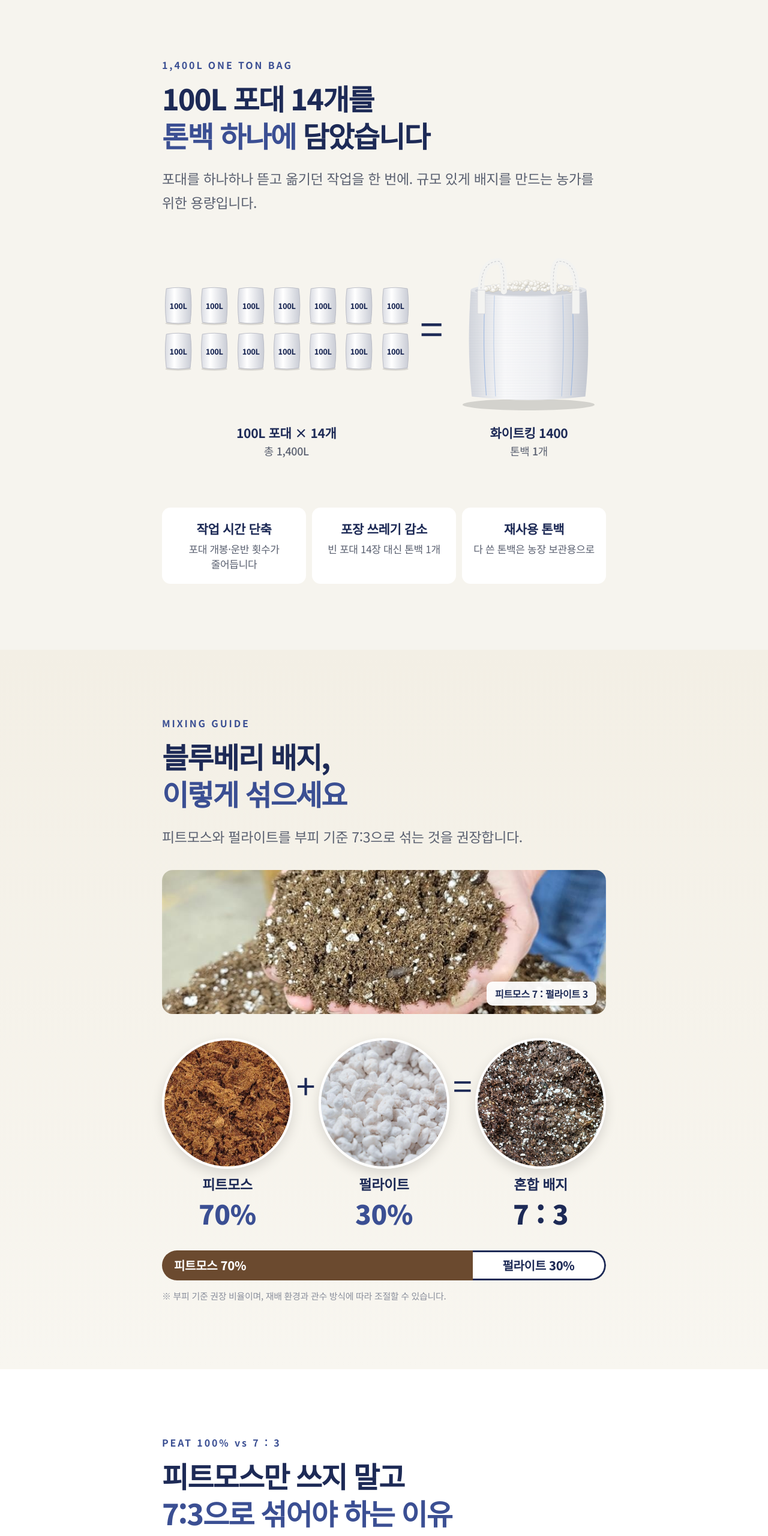
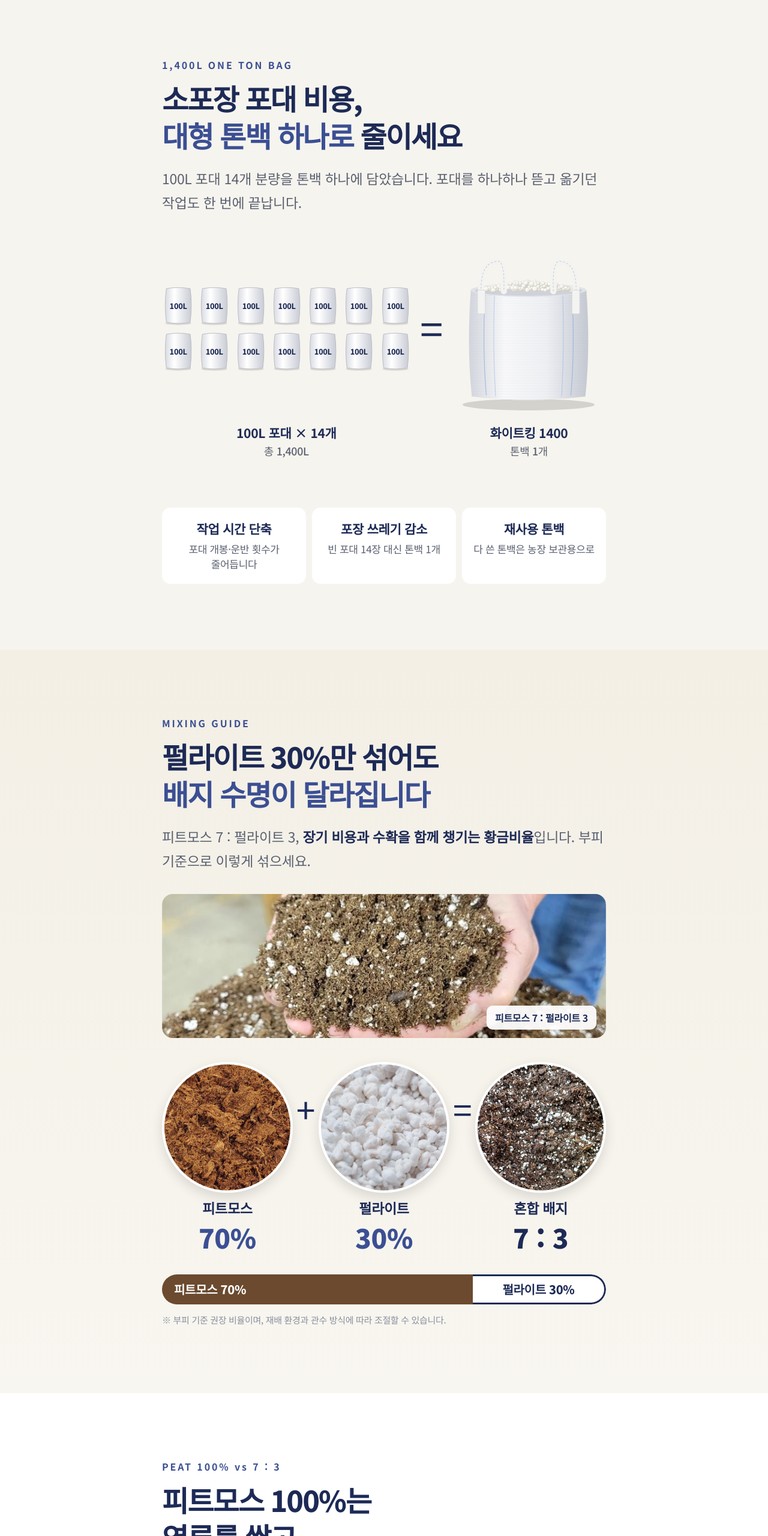
Before and after one commit to angela34204255/whiteking-perlite, a plain HTML site: page index.html in a window 1280 px wide. Shown: the part 7720-10280 px from the top of the page at 60% size. Drawn offline with Linux system fonts and the light colour scheme.

Commit message:
핵심 카피 5종 반영 (배지 수명, 황금비율, 톤백 절감, 염류, 수확)
Co-Authored-By: Claude Opus 5.5 <noreply@anthropic.com>

```diff
--- a/index.html
+++ b/index.html
@@ -481,8 +481,8 @@
 <section class="bigbag sec">
   <div class="wrap">
     <div class="eyebrow">1,400L ONE TON BAG</div>
-    <h2>100L 포대 14개를<br><em>톤백 하나에</em> 담았습니다</h2>
-    <p class="lead">포대를 하나하나 뜯고 옮기던 작업을 한 번에. 규모 있게 배지를 만드는 농가를 위한 용량입니다.</p>
+    <h2>소포장 포대 비용,<br><em>대형 톤백 하나로</em> 줄이세요</h2>
+    <p class="lead">100L 포대 14개 분량을 톤백 하나에 담았습니다. 포대를 하나하나 뜯고 옮기던 작업도 한 번에 끝납니다.</p>
     <div class="eq">
       <div class="sacks" data-sacks="14"></div>
       <div class="sym">=</div>
@@ -501,8 +501,8 @@
 <section class="mix sec">
   <div class="wrap">
     <div class="eyebrow">MIXING GUIDE</div>
-    <h2>블루베리 배지,<br><em>이렇게 섞으세요</em></h2>
-    <p class="lead">피트모스와 펄라이트를 부피 기준 7:3으로 섞는 것을 권장합니다.</p>
+    <h2>펄라이트 30%만 섞어도<br><em>배지 수명이 달라집니다</em></h2>
+    <p class="lead">피트모스 7 : 펄라이트 3, <b style="color:#1d2a56">장기 비용과 수확을 함께 챙기는 황금비율</b>입니다. 부피 기준으로 이렇게 섞으세요.</p>
     <div class="grainband"><img src="assets/mix_handful.jpg" alt="피트모스와 펄라이트를 섞은 배지" loading="lazy" style="object-position:center 35%"><span>피트모스 7 : 펄라이트 3</span></div>
     <div class="mixrow">
       <div><div class="pc"><img class="ph" src="assets/peat_texture.jpg" alt="피트모스" loading="lazy"></div><b>피트모스</b><strong>70%</strong></div>
@@ -520,7 +520,7 @@
 <section class="econ sec" id="econ">
   <div class="wrap">
     <div class="eyebrow">PEAT 100% vs 7 : 3</div>
-    <h2>피트모스만 쓰지 말고<br><em>7:3으로 섞어야 하는 이유</em></h2>
+    <h2>피트모스 100%는<br>염류를 쌓고,<br><em>7:3은 통기성과<br>경제성을 남깁니다</em></h2>
     <p class="lead">배지 값은 처음 살 때의 가격이 전부가 아닙니다. 몇 해를 버티는지, 그 사이 뿌리 환경이 어떻게 바뀌는지가 진짜 비용입니다.</p>
 
     <div class="salt">
@@ -574,8 +574,11 @@
       <div><b>뿌리 장해</b><span>과습·염류 피해로 생기는 생육 부진과 보식</span></div>
       <div><b>씻어 내기 관수</b><span>쌓인 염류를 빼기 위한 물과 시간</span></div>
     </div>
-    <p class="ctaline">7:3 배합은 이런 보이지 않는 비용을 줄이는 데 도움이 됩니다.</p>
-    <a class="btn big" href="#calc">우리 농장 필요 수량 계산하기</a>
+    <div class="punch">
+      <strong>배지 원가 아끼려다<br><em>수확까지 놓치지 마세요</em></strong>
+      <p>7:3 배합은 보이지 않는 비용을 줄이는 데 도움이 됩니다.</p>
+      <a class="btn" href="#calc">우리 농장 필요 수량 계산하기</a>
+    </div>
   </div>
 </section>
 
```
